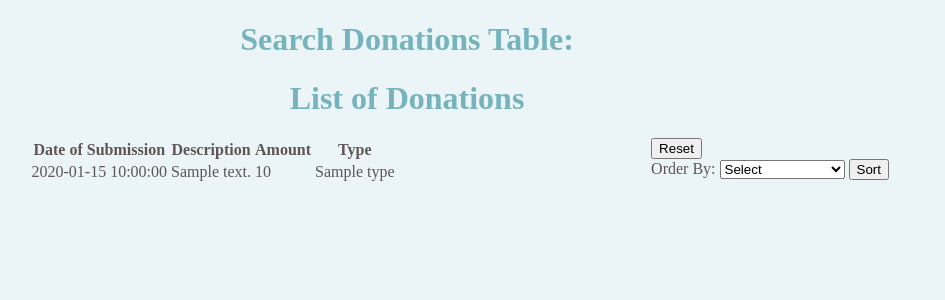
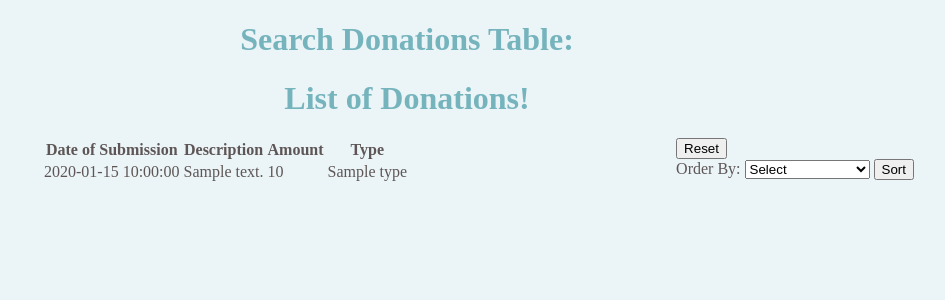
Before and after one commit to cs304-fa18/semester-project-rad, a Flask app: template templates/donations.html in a window 1280 px wide. Shown: the top 300 px of the page, without its empty margins (233-1178 px from the left). Run offline with Flask 2, Linux system fonts and the light colour scheme; the template is opened without the code that fills it: most values are stand-ins (such as "Sample title", 1, 10 or a date in 2020).

Commit message:
displays reset and sort in the right most column

```diff
--- a/static/stylesheet.css
+++ b/static/stylesheet.css
@@ -36,7 +36,7 @@ h3{
 
 #sort {
     float: right;
-    padding-right: 150px;
+    padding-right: 125px;
 
 }
 
--- a/templates/donations.html
+++ b/templates/donations.html
@@ -9,7 +9,7 @@
 
     <h1>Search Donations Table:</h1>
 
-    <h1>List of Donations</h1>
+    <h1>List of Donations!</h1>
 
 
 
```
